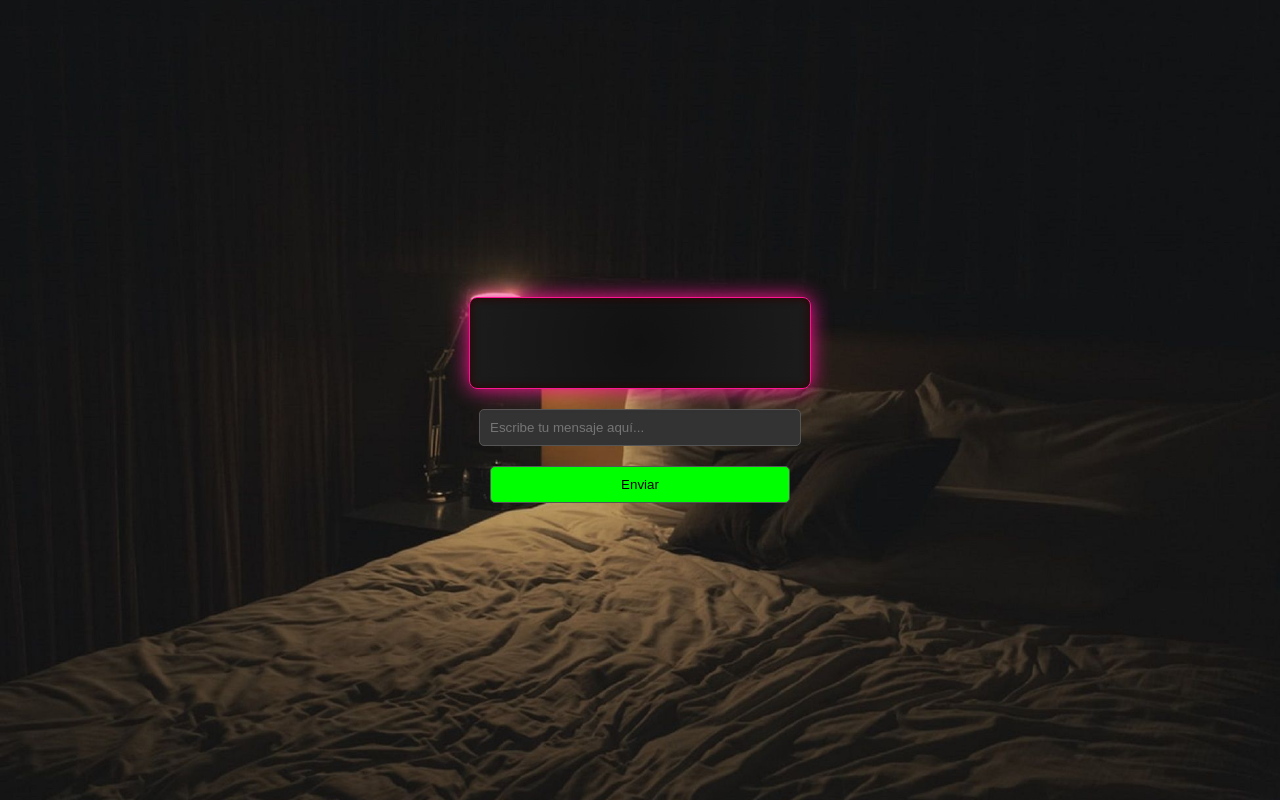
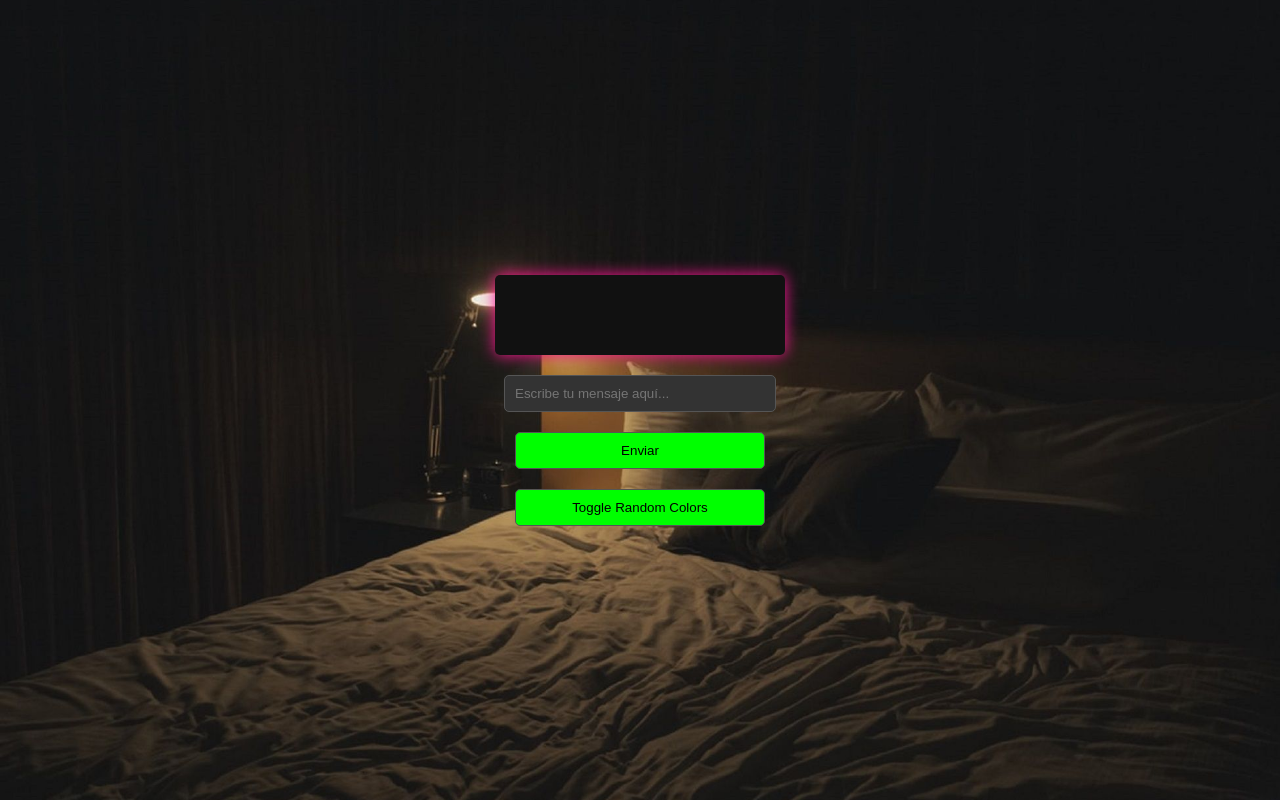
Before and after one commit to joelcerrud2/proyectoroom, a plain HTML site: page index.html in a window 1280 px wide. Both pictures are taken after a click on the button "Enviar". Drawn offline with Linux system fonts and the light colour scheme.

Commit message:
Update index.html

```diff
--- a/index.html
+++ b/index.html
@@ -7,7 +7,7 @@
         body {
             margin: 0;
             padding: 0;
-            background-image: url('habi.jpeg'); /* Asegúrate de que la ruta sea correcta */
+            background-image: url('habi.jpeg');
             background-size: cover;
             background-position: center;
             color: white;
@@ -20,15 +20,14 @@
         }
 
         #ledSign {
-            width: 300px; /* Ancho del letrero */
+            width: 250px;
             overflow: hidden;
-            background: radial-gradient(circle, rgba(17,17,17,1) 0%, rgba(28,28,28,1) 100%); /* Gradiente para simular profundidad */
-            border: 1px solid #FF1493; /* Borde del letrero */
-            border-radius: 8px; /* Bordes redondeados */
-            box-shadow: 0 0 20px #FF1493, inset 0 0 10px #300; /* Sombra externa e interna para efecto de profundidad */
+            background-color: #111;
             color: #FF1493;
-            font-size: 24px;
-            padding: 15px 20px;
+            font-size: 30px;
+            padding: 10px 20px;
+            border-radius: 5px;
+            box-shadow: 0 0 15px #FF1493;
             position: relative;
             height: 60px;
             display: flex;
@@ -38,8 +37,7 @@
         .message {
             position: absolute;
             white-space: nowrap;
-            animation: moveText 5s linear infinite;
-            text-shadow: 0 0 7px #FF1493, 0 0 10px #FF1493; /* Brillo del texto */
+            animation: moveText 3s linear infinite;
         }
 
         @keyframes moveText {
@@ -54,7 +52,7 @@
             border: 1px solid #555;
             background-color: #333;
             color: white;
-            width: 300px;
+            width: 250px;
         }
 
         button {
@@ -72,18 +70,47 @@
     <div id="ledSign"><span id="messageText" class="message"></span></div>
     <input type="text" id="messageInput" placeholder="Escribe tu mensaje aquí...">
     <button onclick="updateSign()">Enviar</button>
+    <button onclick="toggleRandomColors()">Toggle Random Colors</button>
 
     <script>
+        let randomColorsActive = false;
+
         function updateSign() {
             const input = document.getElementById('messageInput');
             const messageText = document.getElementById('messageText');
-            messageText.textContent = input.value; // Actualiza el texto del letrero
-            input.value = ''; // Limpia el campo de texto después de enviar
+            if (randomColorsActive) {
+                applyRandomColors(input.value, messageText);
+            } else {
+                messageText.textContent = input.value;
+            }
+            input.value = '';
 
-            // Reiniciar la animación para que comience desde el inicio
-            messageText.style.animation = 'none'; // Detiene la animación
-            messageText.offsetHeight; // Provoca un reflow para resetear la animación
-            messageText.style.animation = ''; // Reinicia la animación
+            messageText.style.animation = 'none';
+            messageText.offsetHeight;
+            messageText.style.animation = '';
+        }
+
+        function toggleRandomColors() {
+            randomColorsActive = !randomColorsActive;
+        }
+
+        function applyRandomColors(text, element) {
+            element.innerHTML = '';
+            for (let char of text) {
+                const span = document.createElement('span');
+                span.textContent = char;
+                span.style.color = getRandomColor();
+                element.appendChild(span);
+            }
+        }
+
+        function getRandomColor() {
+            const letters = '0123456789ABCDEF';
+            let color = '#';
+            for (let i = 0; i < 6; i++) {
+                color += letters[Math.floor(Math.random() * 16)];
+            }
+            return color;
         }
     </script>
 </body>
```
